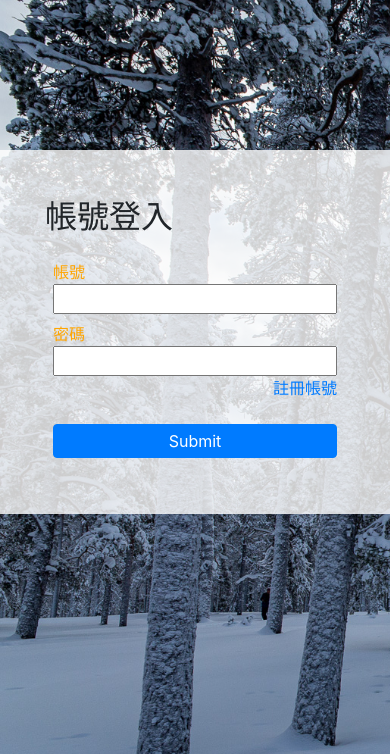
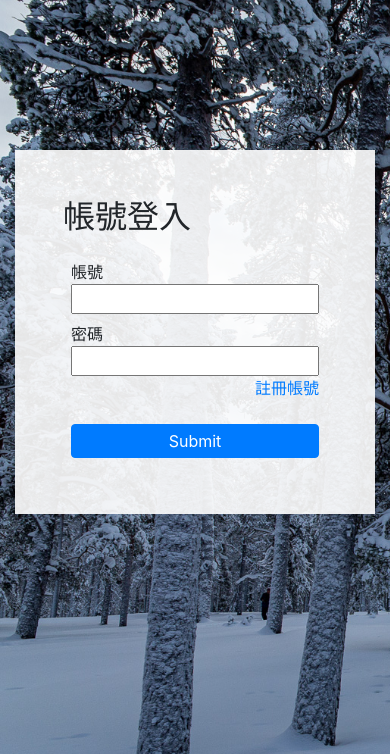
Before and after one commit to dv6230/travel, a PHP site: page /travel/login_page.php in a window 390 px wide. Shown: the part 56-810 px from the top of the page. Run offline with PHP 8.4, Linux system fonts and the light colour scheme.

Commit message:
Update style1.css

```diff
--- a/css/style1.css
+++ b/css/style1.css
@@ -33,11 +33,22 @@ li{
 }
 
 .login-panel{
-    background-color: rgba(255, 255, 255, 0.8);
+    background-color: rgba(255, 255, 255, 0.9);
     margin-top: 150px;
+    padding: 36px;
 }
 
 .login_form{
-    width: 300px;
-    color: orange;
+    width: 281px;
 }
+
+
+@media (max-width: 600px){
+    .login_form{
+        width: 100%;
+    }
+    .login-panel{
+        width: 100%;
+    }
+
+}
```
